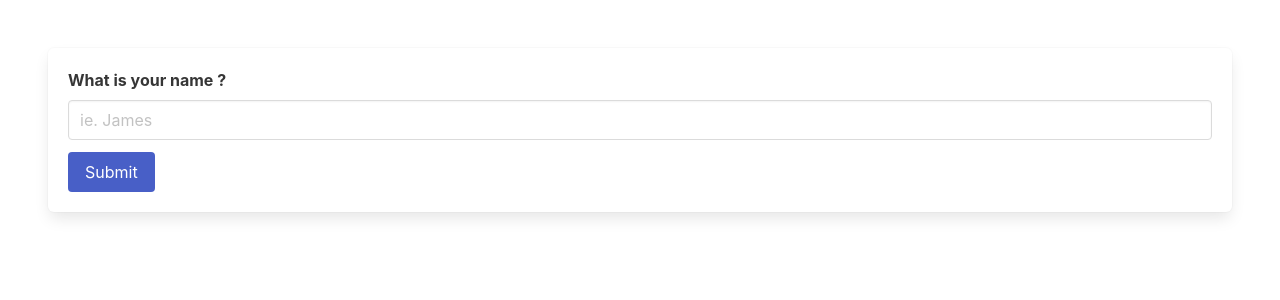
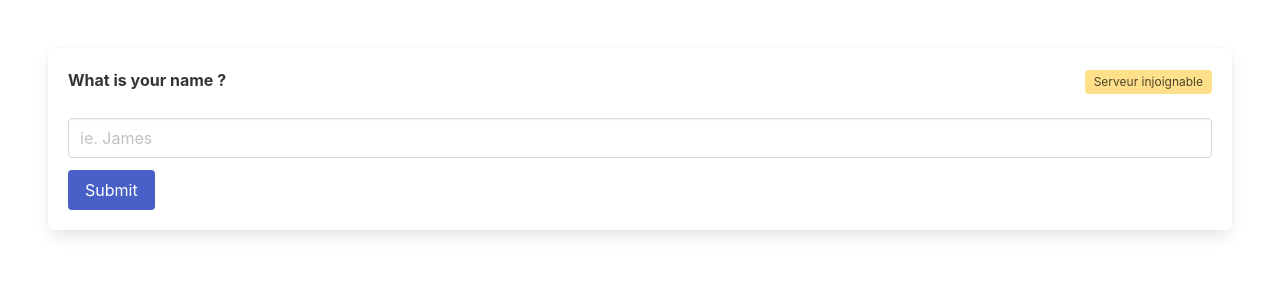
Before and after one commit to Akhilian/WebRTC, a React (Create React App) app: page / in a window 1280 px wide. Shown: the top 300 px of the page. Built offline with nearby package versions, Linux system fonts and the light colour scheme; no server answers.

Commit message:
:sparkles: Add a server status label on first page
Since Heroku server might be done, its nice to display the server's status"

```diff
--- a/src/Start.js
+++ b/src/Start.js
@@ -1,20 +1,40 @@
 import React, { useState } from 'react';
 import { Link } from 'react-router-dom';
+import { SIGNALING_SERVER_URL } from './config';
 
 function Start() {
 
   const [name, setName] = useState('')
+  const [isServerOnline, setStatus] = useState(false)
+
+  fetch(`${SIGNALING_SERVER_URL}/status`)
+    .then(() => {
+      !isServerOnline && setStatus(true)
+    })
+    .catch(() => {
+      isServerOnline && setStatus(false)
+    })
 
   return (
     <section className="section start">
       <div className="box">
         <div className="field">
-          {
-            name != '' ? (
+          <div className="columns">
+            <div className="column">
+            {
+            name !== '' ? (
               <label className="label" htmlFor="name">You are very welcome {name} !</label>
             ) : (<label className="label" htmlFor="name">What is your name ?</label>)
           }
 
+            </div>
+            <div className="column has-text-right">{
+              isServerOnline
+                && (<span class="tag is-success">Serveur en ligne</span>)
+                || (<span class="tag is-warning">Serveur injoignable</span>)
+              }
+            </div>
+          </div>
           <div className="control">
             <input className="input" id="name" type="text" placeholder="ie. James" onChange={e => setName(e.target.value)} />
           </div>
--- a/src/Tabletop.js
+++ b/src/Tabletop.js
@@ -54,6 +54,7 @@ class Tabletop extends Component {
 
     events.onmessage = async (event) => {
       const message = JSON.parse(event.data)
+      console.log(message)
 
       if (message.userId !== this.state.userId) {
         try {
```
